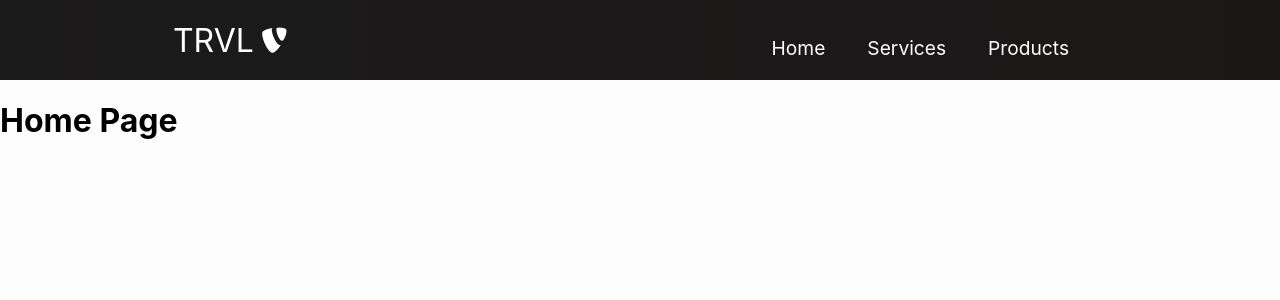
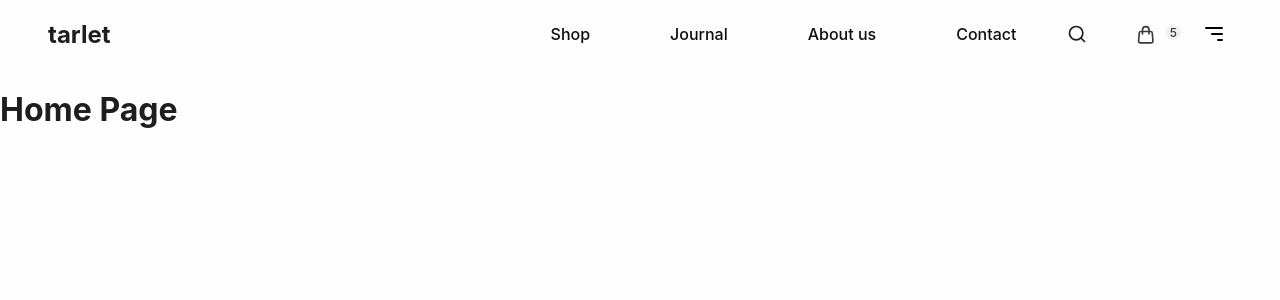
Before and after one commit to bleedingAyush/ecommerce-frontend, a React (Create React App) app: page / in a window 1280 px wide. Shown: the top 300 px of the page. Built offline with nearby package versions, Linux system fonts and the light colour scheme.

Commit message:
Navbar Deploying

```diff
--- a/src/App.tsx
+++ b/src/App.tsx
@@ -1,10 +1,10 @@
 import React, { useState } from "react";
 import "./App.css";
 import About from "./components/About";
-// import Nav from "./components/Nav";
+import Nav from "./components/Nav";
 import Shop from "./components/Shop";
 import { BrowserRouter as Router, Switch, Route } from "react-router-dom";
-import DemoNav from "./components/DemoNav";
+// import DemoNav from "./components/DemoNav";
 
 function App() {
   // const [value, setValue] = useState<string[]>([]);
@@ -12,7 +12,7 @@ function App() {
   return (
     <Router>
       <div className="App">
-        <DemoNav />
+        <Nav />
         <Switch>
           <Route exact path={"/"} component={Home} />
           <Route path={"/about"} component={About} />
```
Also changed, not shown: 1 other file (tests, documents, lock files or other folders).
